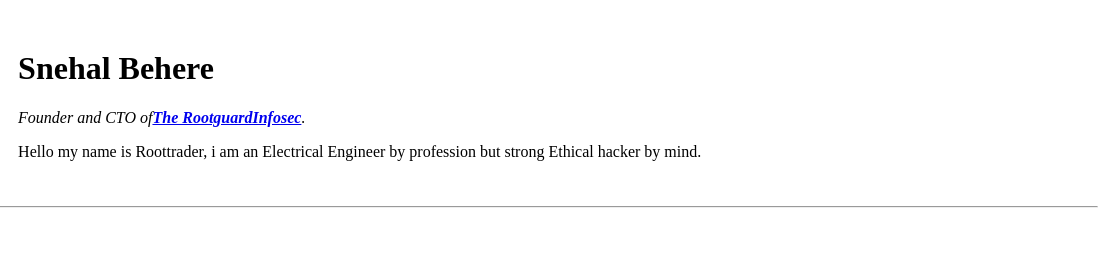
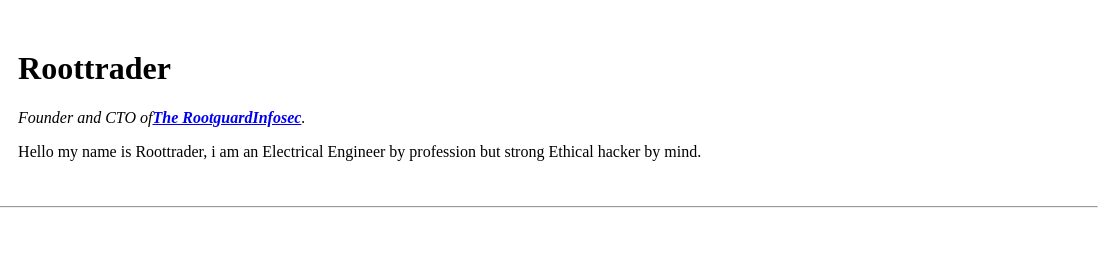
Before and after one commit to Roottrader/cv, a plain HTML site: page index.html in a window 1280 px wide. Shown: the top 264 px of the page, 174-1280 px from the left. Drawn offline with Linux system fonts and the light colour scheme.

Commit message:
Update index.html

```diff
--- a/index.html
+++ b/index.html
@@ -14,7 +14,7 @@
     <tr>
       <td><img src="Roottrader.jpeg" alt="Roottrader's Profile"></td>
       <td>
-        <h1>Snehal Behere</h1>
+        <h1>Roottrader</h1>
         <p><em>Founder and CTO of<strong><a href="https://www.zaubacorp.com/company/ROOTGUARD-INFOSEC-OPC-PRIVATE-LIMITED/U74900PN2018OPC177320">The RootguardInfosec</a></strong>.</em></p>
         <p>Hello my name is Roottrader, i am an Electrical Engineer by profession but strong Ethical hacker by mind.</p>
       </td>
```
